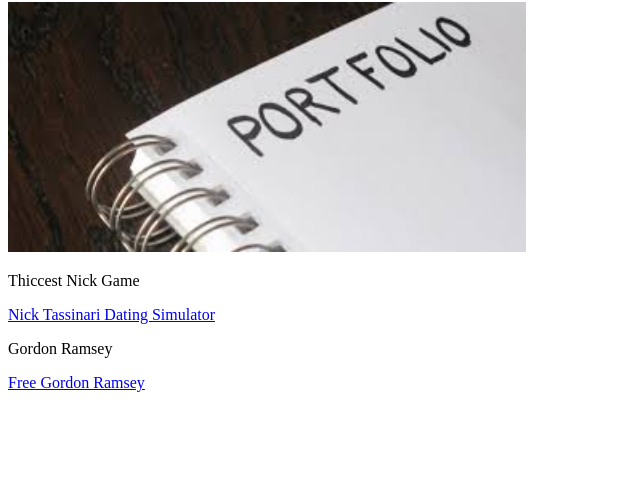
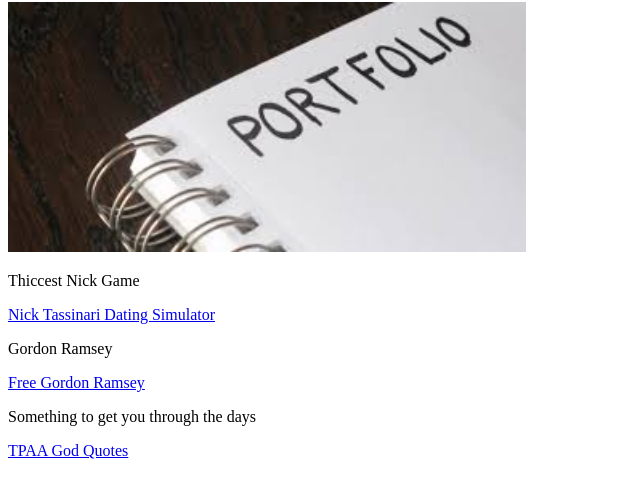
Before and after one commit to sherrera2229/sherrera2229.github.io, a plain HTML site: page my_website/portfolio.html in a window 1280 px wide. Shown: the part 104-602 px from the top of the page, without its empty margins (0-640 px from the left). Drawn offline with Linux system fonts and the light colour scheme.

Commit message:
GodQuotes

```diff
--- a/my_website/portfolio.html
+++ b/my_website/portfolio.html
@@ -14,6 +14,8 @@
     <a href="https://scratch.mit.edu/projects/242534760/">Nick Tassinari Dating Simulator</a>
     <p>Gordon Ramsey</p>
     <a href="http://ai2.appinventor.mit.edu/?locale=en#4656090778304512"> Free Gordon Ramsey</a>
+    <p>Something to get you through the days</p>
+    <a href="GodQuotes.apk">TPAA God Quotes</a>
     <br>
     <a target="_blank" href="https://scratch.mit.edu"></a>
     </a>
```
Also changed, not shown: 1 other file.
